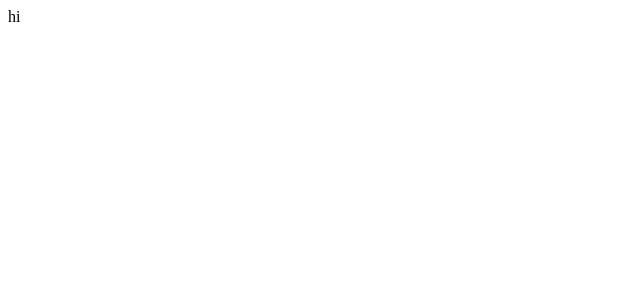
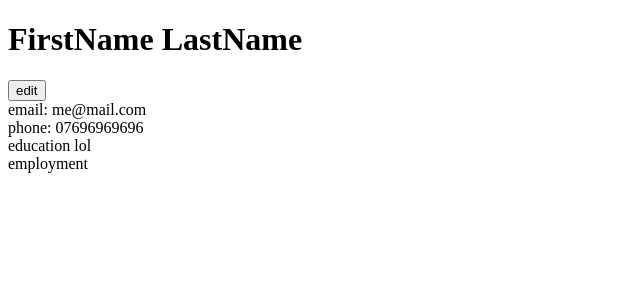
Before and after one commit to Nilej24/make-a-cv, a React (Create React App) app: page / in a window 1280 px wide. Shown: the top 300 px of the page, without its empty margins (0-640 px from the left). Built offline with nearby package versions, Linux system fonts and the light colour scheme.

Commit message:
started writing how components display data

```diff
--- a/src/App.js
+++ b/src/App.js
@@ -1,7 +1,24 @@
-function App() {
-  return (
-    <div>hi</div>
-  );
+import React from 'react';
+
+import Info from './components/Info';
+import Education from './components/Education';
+
+class App extends React.Component {
+  constructor(props) {
+    super(props);
+
+    this.state = {};
+  }
+
+  render() {
+    return (
+      <div>
+        <Info />
+        <Education />
+        employment
+      </div>
+    );
+  }
 }
 
 export default App;
--- /dev/null
+++ b/src/components/Education.jsx
@@ -0,0 +1,25 @@
+import React from 'react';
+
+function Course(name, school, startDate, endDate) {
+  return {name, school, startDate, endDate};
+}
+
+class Education extends React.Component {
+  constructor(props) {
+    super(props);
+
+    this.state = {
+      courses: [
+
+      ],
+    };
+  }
+
+  render() {
+    return (
+      <div>education lol</div>
+    );
+  }
+}
+
+export default Education;
--- /dev/null
+++ b/src/components/Info.jsx
@@ -0,0 +1,29 @@
+import React from 'react';
+
+class Info extends React.Component {
+  constructor(props) {
+    super(props);
+
+    this.state = {
+      firstName: 'FirstName',
+      lastName: 'LastName',
+      email: 'me@mail.com',
+      phone: '07696969696',
+    };
+  }
+
+  render() {
+    const { firstName, lastName, email, phone } = this.state;
+
+    return (
+      <div>
+        <h1>{firstName} {lastName}</h1>
+        <button>edit</button>
+        <div>email: {email}</div>
+        <div>phone: {phone}</div>
+      </div>
+    );
+  }
+}
+
+export default Info;
--- a/src/index.css
+++ /dev/null
@@ -1,13 +0,0 @@
-body {
-  margin: 0;
-  font-family: -apple-system, BlinkMacSystemFont, 'Segoe UI', 'Roboto', 'Oxygen',
-    'Ubuntu', 'Cantarell', 'Fira Sans', 'Droid Sans', 'Helvetica Neue',
-    sans-serif;
-  -webkit-font-smoothing: antialiased;
-  -moz-osx-font-smoothing: grayscale;
-}
-
-code {
-  font-family: source-code-pro, Menlo, Monaco, Consolas, 'Courier New',
-    monospace;
-}
```
Also changed, not shown: src/App.css (deleted, +0 -38 lines), src/reportWebVitals.js (deleted, +0 -13 lines), src/setupTests.js (deleted, +0 -5 lines), src/logo.svg (deleted), 1 other file (tests, documents, lock files or other folders).
